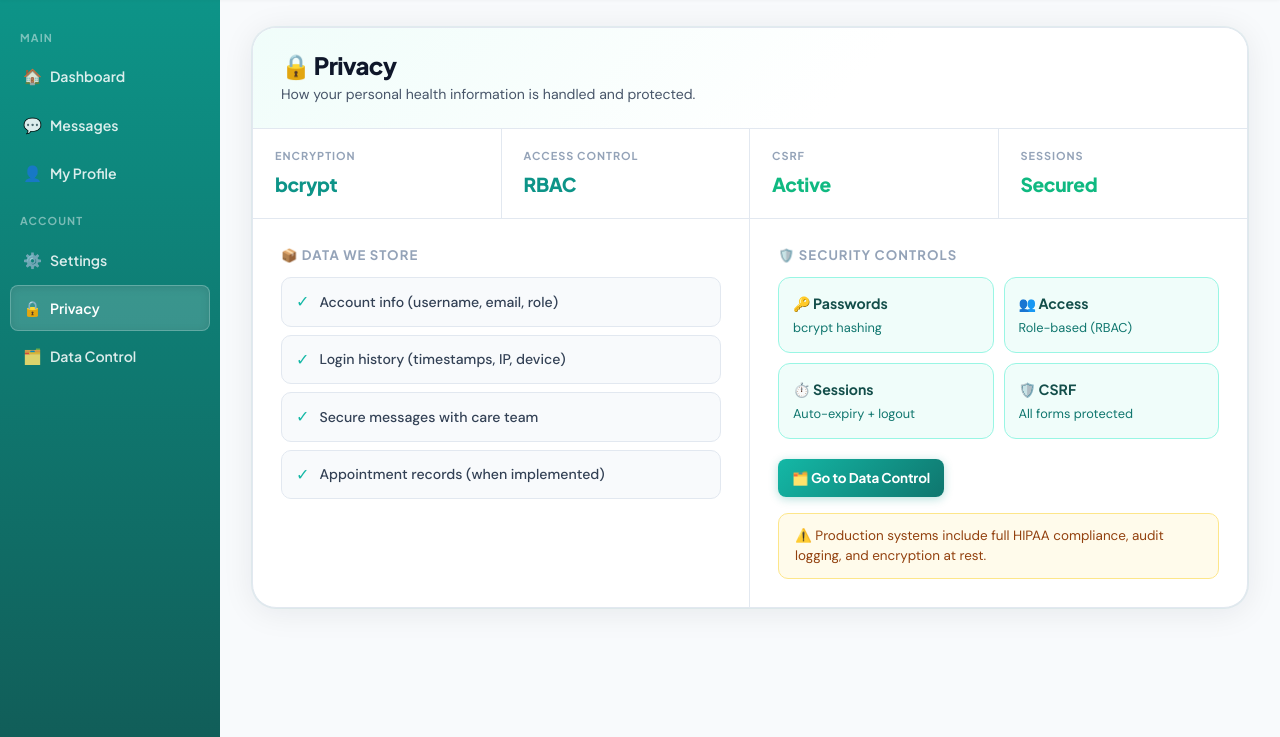
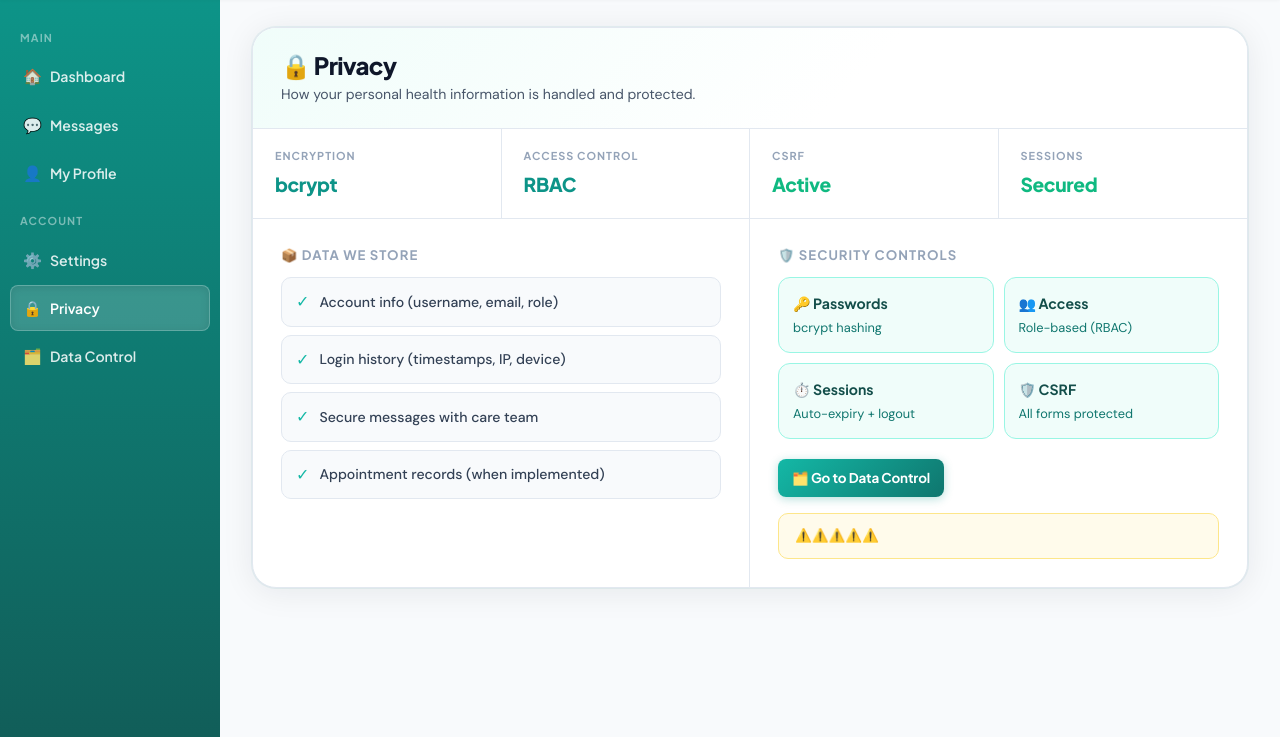
Before and after one commit to TheBobGottfriedFan/CS310_GROUP03, a Django app: page /privacy/ in a window 1280 px wide. Shown: the part 63-800 px from the top of the page. Run offline with Django 4.2, Linux system fonts and the light colour scheme; the visitor is signed in with stand-in values (Sample User, id 1); data that the repository does not hold is empty.

Commit message:
Update privacy.html

```diff
--- a/portal/templates/portal/privacy.html
+++ b/portal/templates/portal/privacy.html
@@ -79,7 +79,7 @@
       </div>
       <a class="btn btn-sm" href="{% url 'portal:data_control' %}">🗂️ Go to Data Control</a>
       <div style="margin-top:16px; padding:12px 16px; background:var(--amber-light); border:1px solid #fde68a; border-radius:10px; font-size:0.84rem; color:#92400e; line-height:1.5;">
-        ⚠️ Production systems include full HIPAA compliance, audit logging, and encryption at rest.
+        ⚠️⚠️⚠️⚠️⚠️
       </div>
     </div>
 
```
